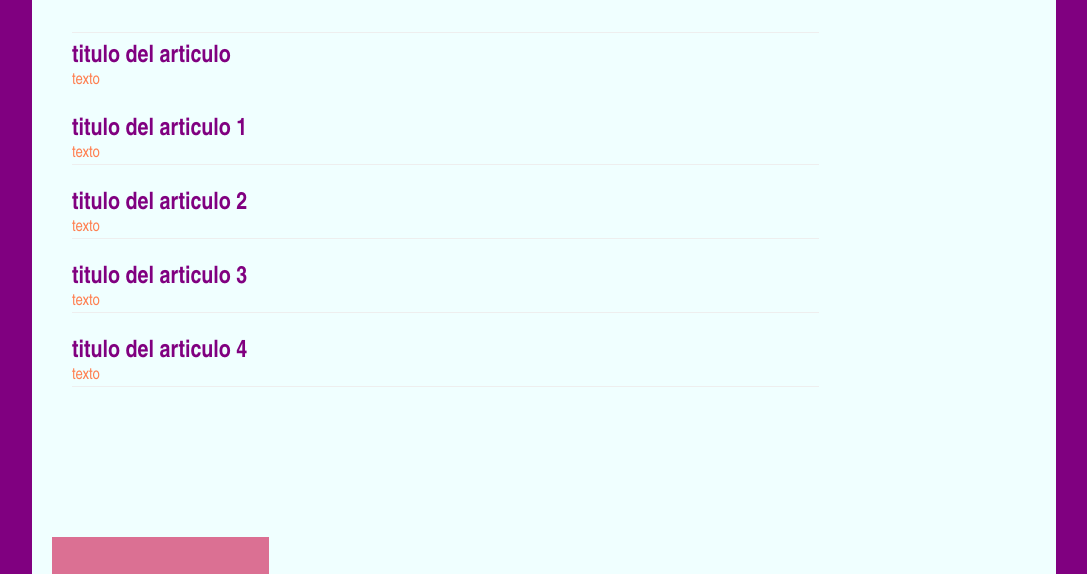
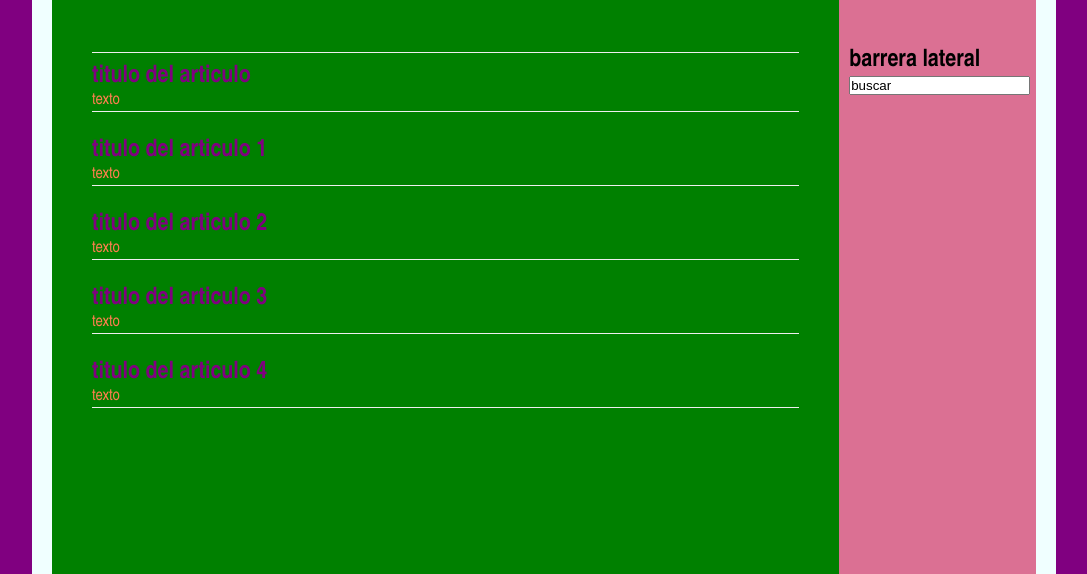
Before and after one commit to CarlimarR/primerCSS, a plain HTML site: page index.html in a window 1280 px wide. Shown: the part 177-751 px from the top of the page, without its empty margins (96-1183 px from the left). Drawn offline with Linux system fonts and the light colour scheme.

Commit message:
css correcciones

```diff
--- a/Css/styles.css
+++ b/Css/styles.css
@@ -1,12 +1,12 @@
 * {
     margin: 0px;
-    padding: 0%;
+    padding: 0px;
 }
 
 header {
     background: violet;
     height: 100px;
-    width: 100px;
+    width: 100%;
     margin: 0px;
     font-family: 'Times New Roman', Times, serif;
     text-align: center;
@@ -31,14 +31,14 @@ nav ul li{
 .article:first-child {
     border: 10px;
     border-top: 1px solid #eee;
-
+    border-bottom: 1px solid #eee;
 }
 
 aside {
     float: left;
-    width: 20%;
+    width: calc(20% - 20px);
     background: palevioletred;
-    min-height: 500px;
+    min-height: 520px;
     padding: 10px;
     padding-top: 50px;
 }
@@ -54,3 +54,11 @@ footer{
 .clearfix{
     clear: both;
 }
+
+#content{
+    float: left;
+    width: calc(80% - 80px);
+    background: green;
+    min-height: 500px;
+    padding: 40px;
+}
--- a/index.html
+++ b/index.html
@@ -16,7 +16,6 @@
 
         /*selector de id*/
         #contenedor {
-            float: left;
             width: calc(80% - 40px);
             margin: 0 auto;
             background-color: azure;
@@ -69,7 +68,7 @@
             <div class="clearfix"></div>
 
 
-        <section id="contenedor">
+        <section id="content">
             <article class="article">
                 <h2>titulo del articulo</h2>
                 <p>texto</p>
```
